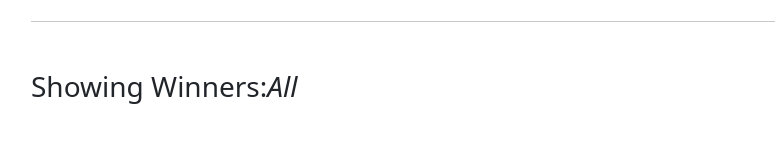
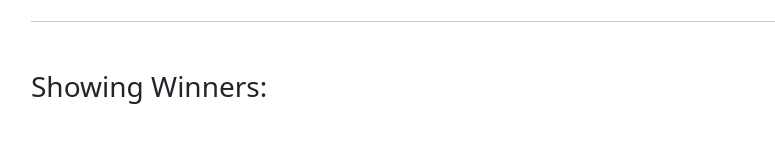
Before and after one commit to syshcndr/NobelCharts, a React (Create React App) app: page / in a window 1280 px wide. Shown: the part 145-300 px from the top of the page, without its empty margins (17-792 px from the left). Built offline with nearby package versions, Linux system fonts and the light colour scheme; no server answers.

Commit message:
Update Chart.js

```diff
--- a/src/Components/Chart/Chart.js
+++ b/src/Components/Chart/Chart.js
@@ -35,10 +35,7 @@ export default function Chart() {
 
   return (
     <div className="Chart m-5">
-      <h3>
-        Showing Winners:
-        <i>{category}</i>
-      </h3>
+      <h3>Showing Winners:</h3>
 
       {apiData.length !== 0 ? <FilteringTable data={apiData} /> : <></>}
     </div>
```
